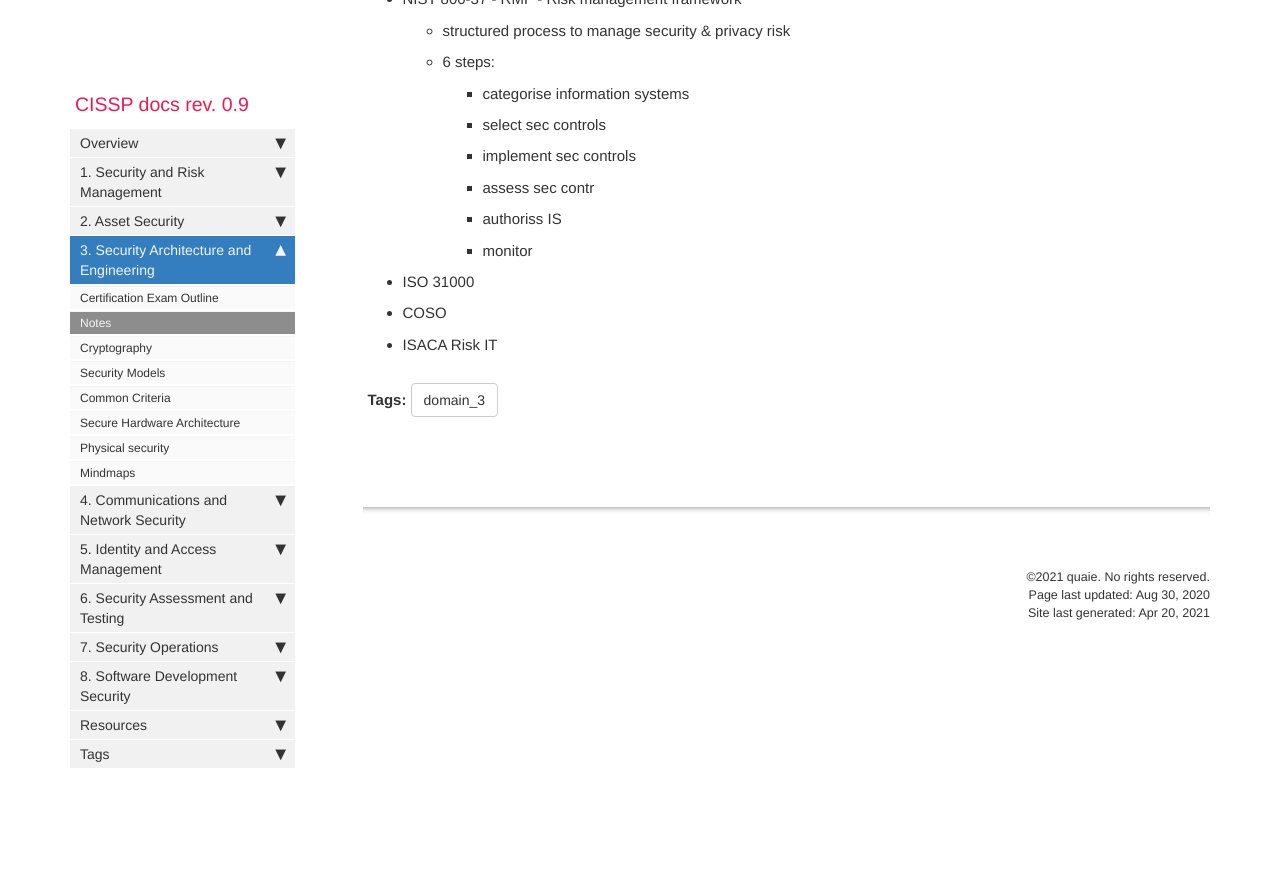
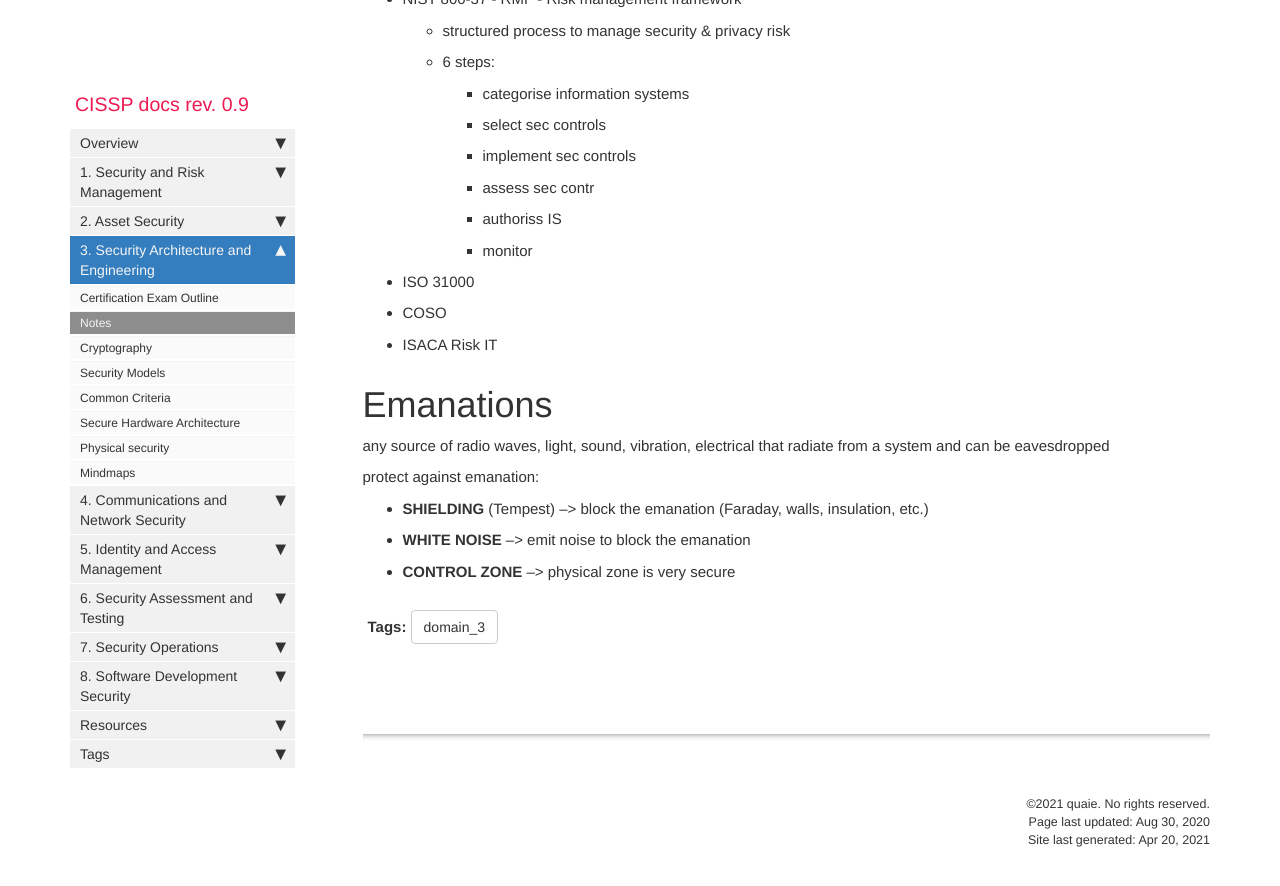
Before and after one commit to quaie/cissp, a Jekyll site: the page built from pages/mydoc/3_notes.md, in a window 1280 px wide and 900 px high, scrolled down 2702 px. Shown: the top 886 px of the window. Built offline with Jekyll 4.4.1, drawn with Linux system fonts in a browser that asks for light colours; comment, search, counter and statistics services are not loaded.

Commit message:
Update 3_notes.md

```diff
--- a/pages/mydoc/3_notes.md
+++ b/pages/mydoc/3_notes.md
@@ -122,4 +122,14 @@ TOCTTOU attacks, race condition exploits, and communication disconnects are know
 - COSO
 - ISACA Risk IT
 
+# Emanations
+any source of radio waves, light, sound, vibration, electrical that radiate from a system and can be eavesdropped
+
+protect against emanation:
+- **SHIELDING** (Tempest) --> block the emanation (Faraday, walls, insulation, etc.)
+- **WHITE NOISE** --> emit noise to block the emanation
+- **CONTROL ZONE** --> physical zone is very secure
+
+
+
 {% include links.html %}
```
